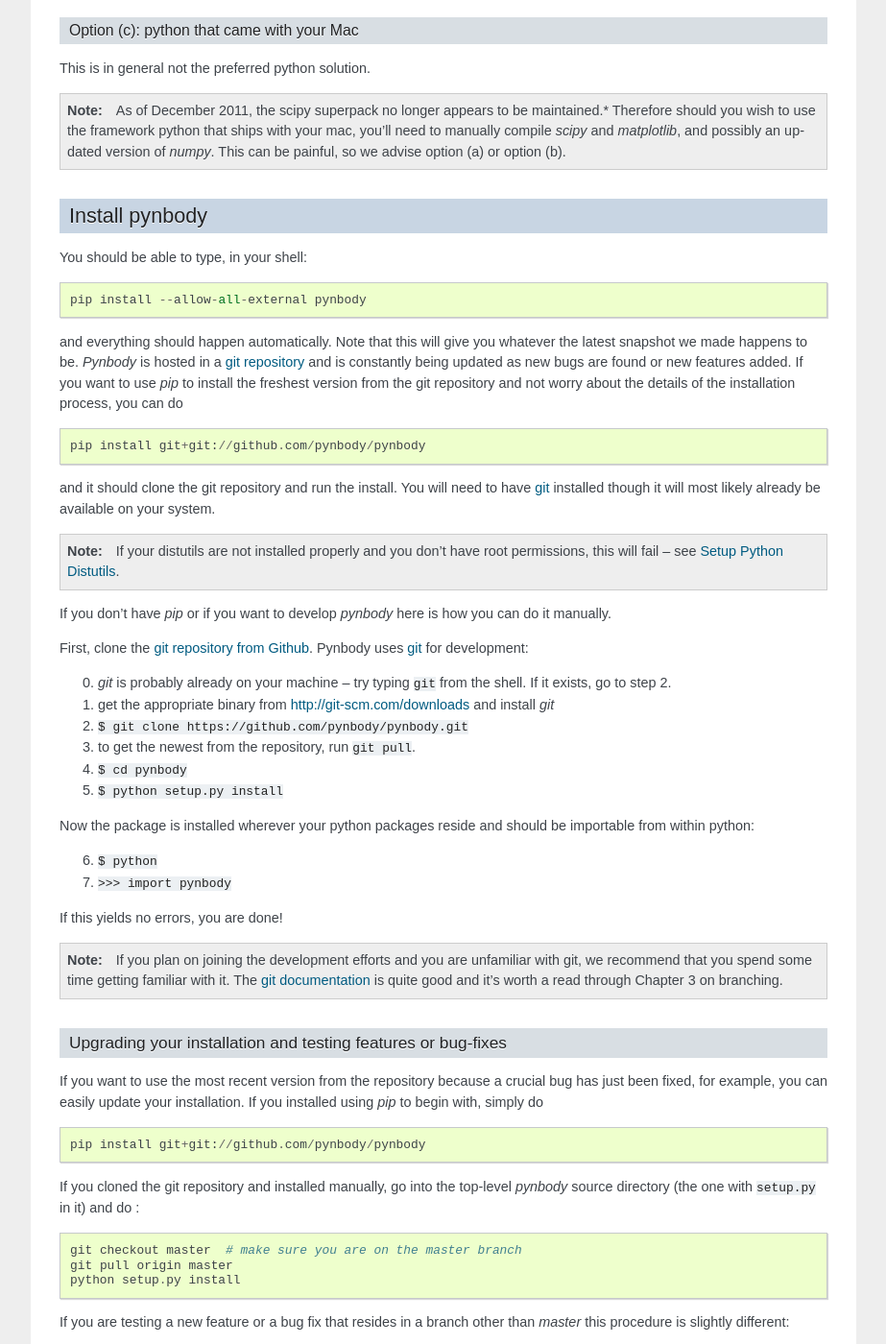
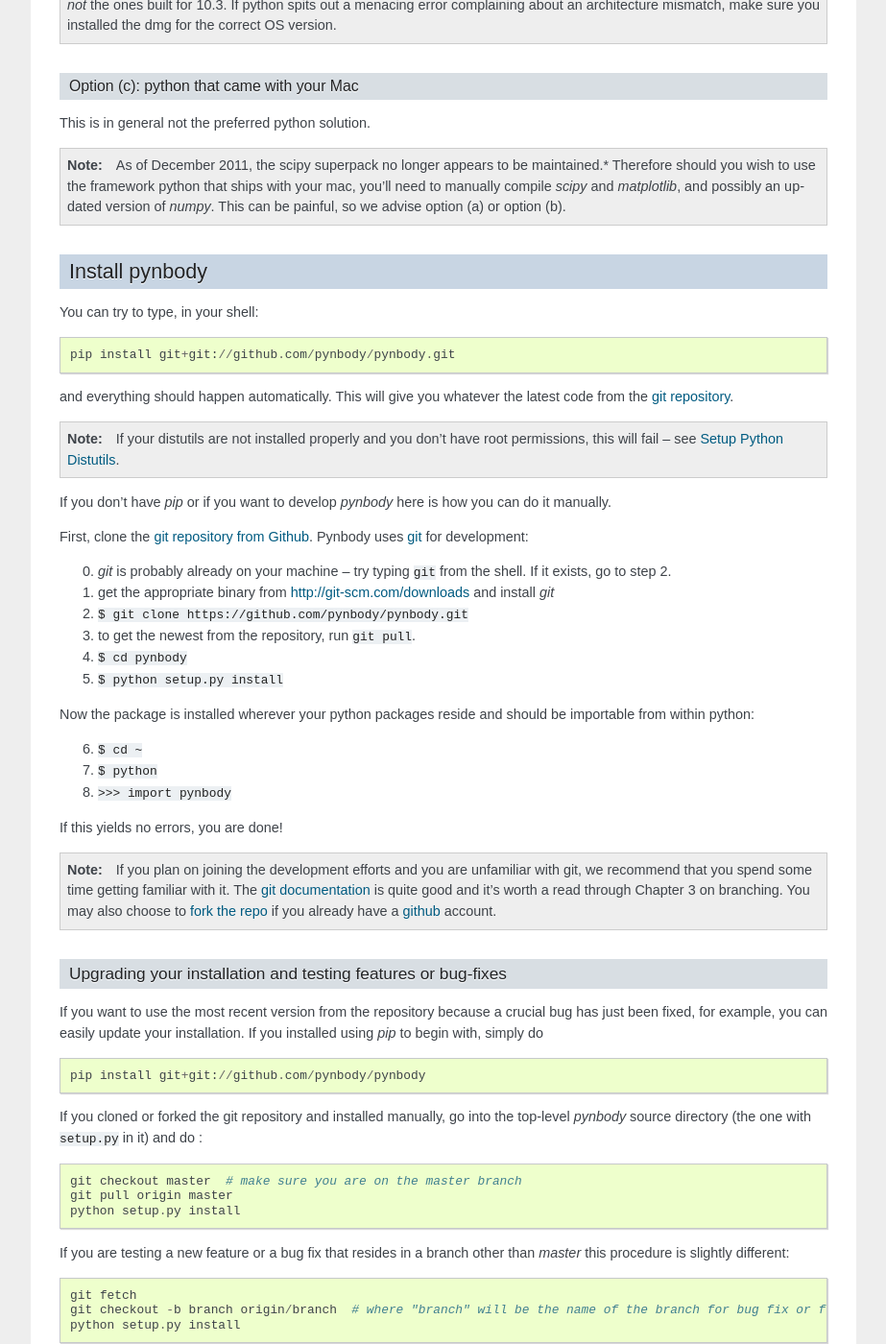
Before and after one commit to pynbody/pynbody, a Sphinx documentation site: the page built from docs/installation.rst, in a window 1280 px wide and 1400 px high, scrolled down 2931 px. Shown: the whole window at 96% size, without its empty margins (198-1121 px from the left). Built offline with Sphinx 7.4.7, drawn with Linux system fonts in a browser that asks for light colours; formulas are drawn with MathJax 3; pages that are not in the unit, such as notebooks, are missing from menus; some of the changed text lies outside the part shown.

Commit message:
changed docs to instruct people to always use the version from the github repo -- until we have a plan for releases, this is the best way to prevent new users from having some strange version installed

```diff
--- a/docs/installation.rst
+++ b/docs/installation.rst
@@ -16,13 +16,20 @@
 
 If you are already a regular python/numpy/scipy user
 ----------------------------------------------------
-Either:
 
-1. you can try to install it using `pip`: ``pip install --allow-all-external pynbody``.
+`Pynbody` is in regular development and bugs are constantly being
+fixed. We therefore recommend that you stay up to date with the code
+and use the snapshots from the git repository rather than any
+particular release version.
+
+If you have `pip` and `distutils` installed, you can make `pip` fetch the
+repository for you and do the installation:
+
+1. ``pip install git+git://github.com/pynbody/pynbody.git``
 
 .. note:: If your distutils are not installed properly and you don't have root permissions, this will fail -- see :ref:`distutils`.
 
-Or:
+If this doesn't work or you want to clone the repo and keep it around, you can
 
 2. Follow the instructions in the :ref:`install-pynbody` section
 
@@ -232,35 +239,22 @@
 Install pynbody
 ---------------
 
-You should be able to type, in your shell:
+You can try to type, in your shell:
 
 ::
 
-   pip install --allow-all-external pynbody
+   pip install git+git://github.com/pynbody/pynbody.git
 
-and everything should happen automatically. Note that this will give
-you whatever the latest snapshot we made happens to be. `Pynbody` is
-hosted in a `git repository <https://github.com/pynbody/pynbody>`_ and
-is constantly being updated as new bugs are found or new features
-added. If you want to use `pip` to install the freshest version from
-the git repository and not worry about the details of the installation
-process, you can do
-
-::
-
-   pip install git+git://github.com/pynbody/pynbody
-
-and it should clone the git repository and run the install. You will
-need to have `git <https:http://git-scm.com/>`_ installed though it
-will most likely already be available on your system.
+and everything should happen automatically. This will give you
+whatever the latest code from the `git repository <https://github.com/pynbody/pynbody>`_.
 
 .. note:: If your distutils are not installed properly and you don't have root permissions, this will fail -- see :ref:`distutils`.
 
 If you don't have `pip` or if you want to develop `pynbody` here is
 how you can do it manually.
 
-First, clone the `git repository from
-Github <https://github.com/pynbody/pynbody>`_.  Pynbody uses `git
+First, clone the `git repository from Github
+<https://github.com/pynbody/pynbody>`_. Pynbody uses `git
 <http://git-scm.com/>`_ for development:
 
 0. `git` is probably already on your machine -- try typing ``git`` from the shell. If it exists, go to step 2.
@@ -277,18 +271,22 @@
 
 Now the package is installed wherever your python packages reside and should be importable from within python:
 
-6. ``$ python``
+6. ``$ cd ~``
 
-7. ``>>> import pynbody``
+7. ``$ python``
+
+8. ``>>> import pynbody``
 
 If this yields no errors, you are done!
 
 .. note::
-  If you plan on joining the development efforts and you are unfamiliar
-  with git, we recommend that you spend some time getting familiar with
-  it. The `git documentation <http://git-scm.com/doc>`_ is quite good
-  and it's worth a read through Chapter 3 on branching.
-
+   If you plan on joining the development efforts and you are
+   unfamiliar with git, we recommend that you spend some time getting
+   familiar with it. The `git documentation <http://git-scm.com/doc>`_
+   is quite good and it's worth a read through Chapter 3 on
+   branching. You may also choose to `fork the repo
+   <https://help.github.com/articles/fork-a-repo>`_ if you already
+   have a `github <http://github.com>`_ account.
 
 
 
@@ -304,7 +302,9 @@
 
    pip install git+git://github.com/pynbody/pynbody
 
-If you cloned the git repository and installed manually, go into the top-level `pynbody` source directory (the one with ``setup.py`` in it) and do :
+If you cloned or forked the git repository and installed manually, go
+into the top-level `pynbody` source directory (the one with
+``setup.py`` in it) and do :
 
 ::
 
```
